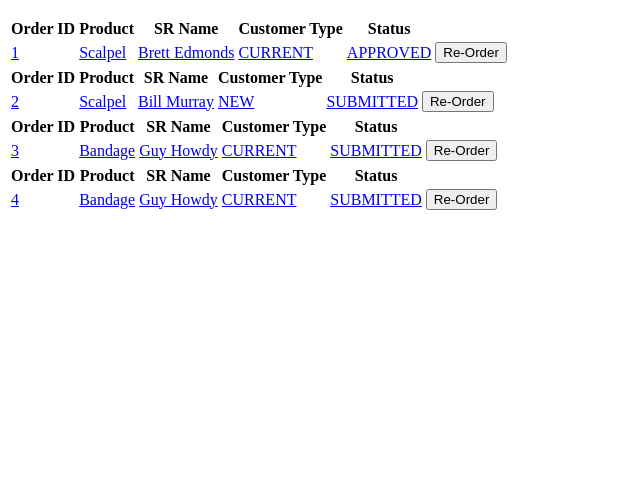
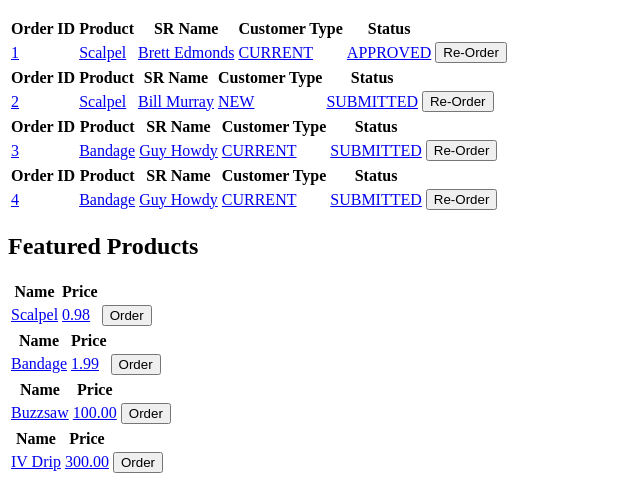
Before and after one commit to SunnykMoore/Project-Mars, a Django app: page / in a window 1280 px wide. Shown: the part 474-958 px from the top of the page, without its empty margins (0-640 px from the left). Before the commit the page ends 684 px from the top, so only its background shows below. Run offline with Django 3.2, Linux system fonts and the light colour scheme; data comes from the database, SQL or seed files in the repository.

Commit message:
Added contect in home view to grab the 4 most ordered products, and html to display them in home.html.

```diff
--- a/HelloDjango/pages/views.py
+++ b/HelloDjango/pages/views.py
@@ -1,12 +1,14 @@
 from django.shortcuts import render
 from orders.models import Order
+from products.models import Product
 
 
 # This is where we keep our non-specific pages. Pages unique to a product/order are stored in the corresponding folder
 def home(request, *args, **kwargs):
 	latest_orders = Order.objects.order_by('-pk')[0:4]
 	most_reorders = Order.objects.order_by('-num_reorders')[0:4]
-	return render(request, "home.html", {'latest_orders': latest_orders, 'most_reorders': most_reorders})
+	featured_prods = Product.objects.order_by('-num_orders')[0:4]
+	return render(request, "home.html", {'latest_orders': latest_orders, 'most_reorders': most_reorders, 'featured_prods': featured_prods})
 
 def products(request, *args, **kwargs):
 	return render(request, "catalogue.html", {})
--- a/HelloDjango/templates/home.html
+++ b/HelloDjango/templates/home.html
@@ -59,3 +59,23 @@
     </tbody>
     </table>
 {% endfor %}
+
+<h2>Featured Products</h2>
+{% for product in featured_prods %}
+	<table>
+    <thead>
+        <tr>
+        <th>Name</th>
+        <th>Price</th>
+        <th></th>
+        </tr>
+    </thead>
+    <tbody>
+    <tr>
+        <td><a href="/products/{{ product.id }}">{{ product.name }}</a></td>
+        <td><a href="/products/{{ product.id }}">{{ product.price }}</a></td>
+        <td><a href="/products/{{ product.id }}/order/create/"><button type = "button">Order</button></a></td>
+        </tr>
+    </tbody>
+    </table>
+{% endfor %}
```
